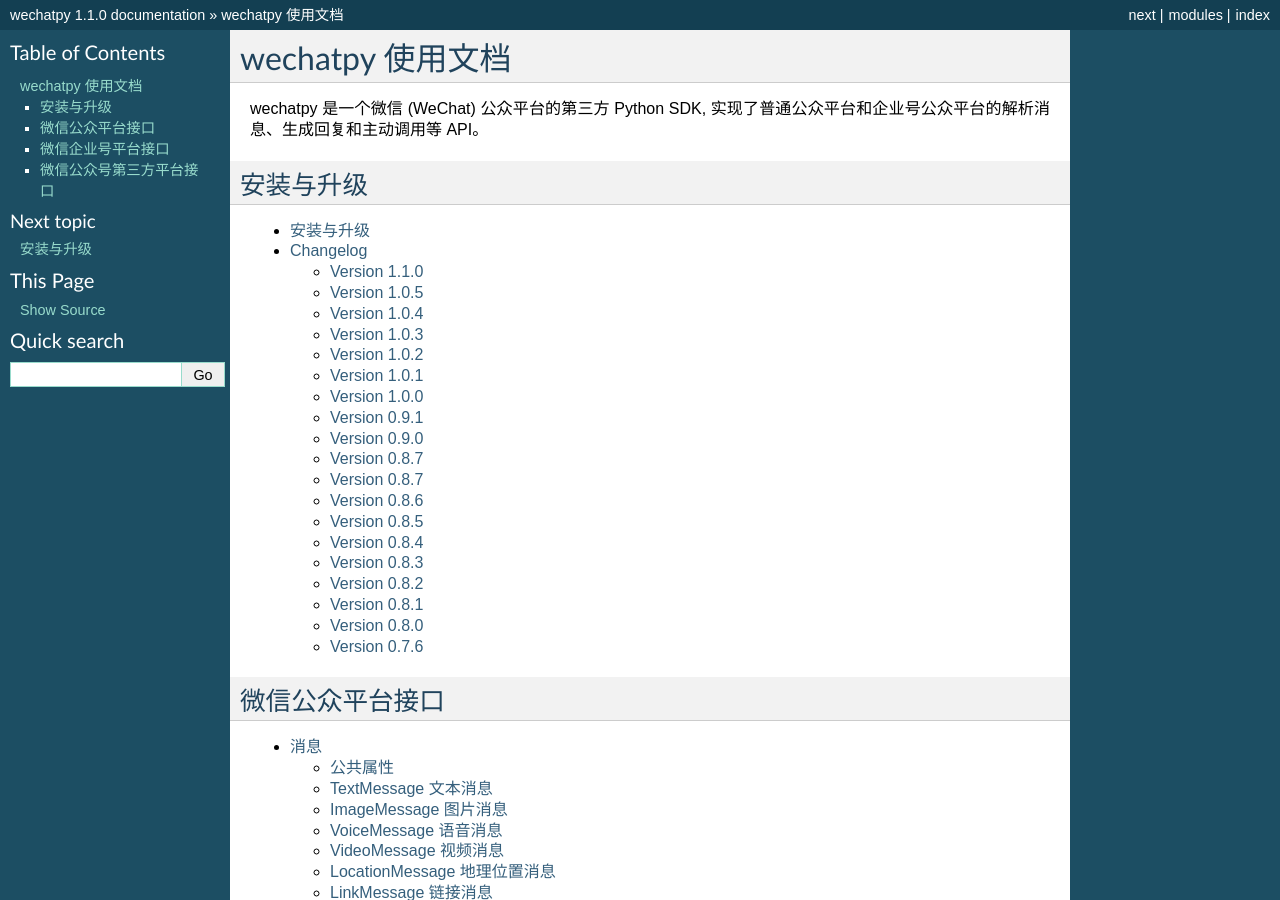
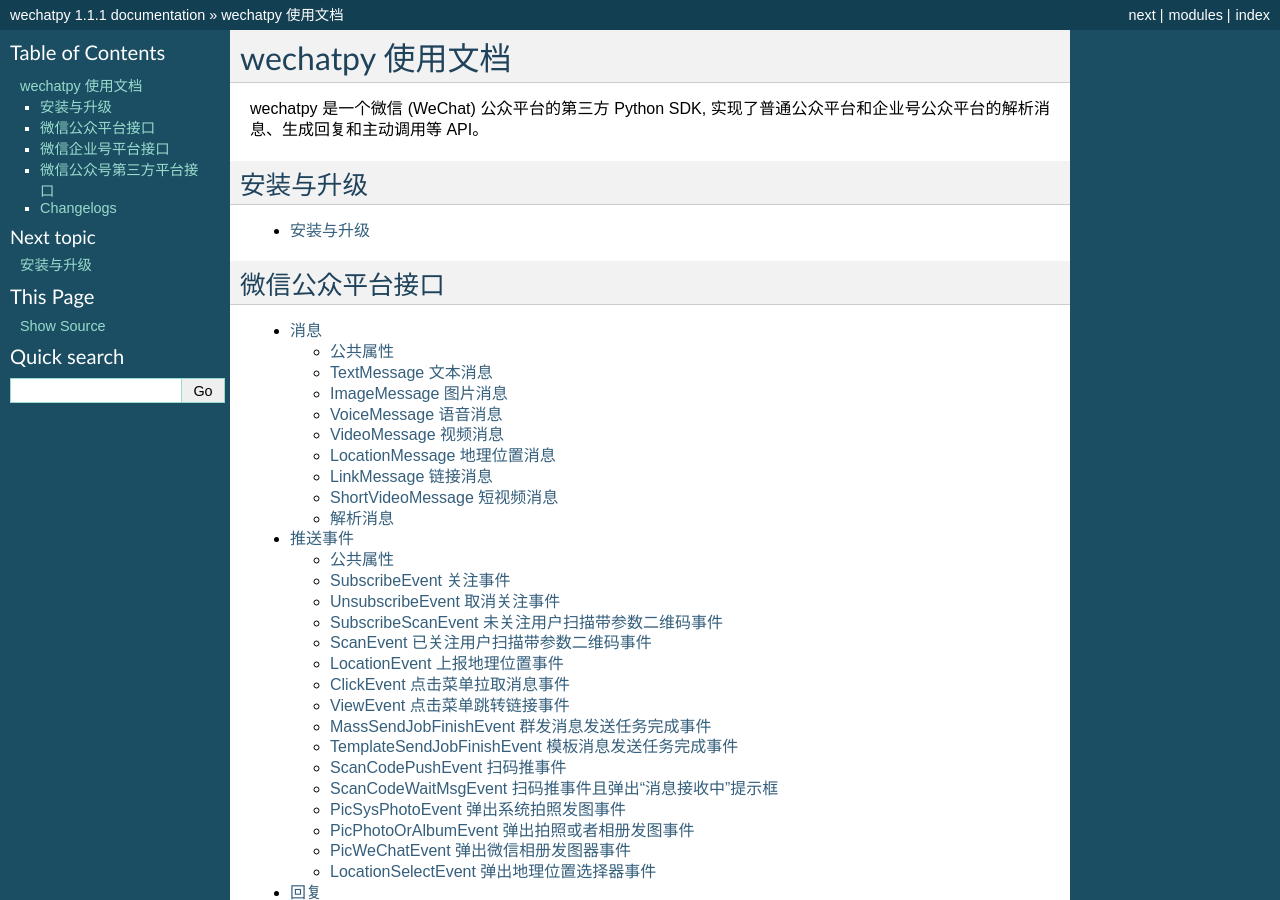
Before and after one commit to wechatpy/wechatpy, a Sphinx documentation site: the page built from docs/index.rst, in a window 1280 px wide and 900 px high. Built offline with Sphinx 7.4.7, drawn with Linux system fonts in a browser that asks for light colours; some of the changed text lies outside the part shown.

```diff
--- a/docs/changelog.rst
+++ b/docs/changelog.rst
@@ -1,5 +1,9 @@
 Changelog
 ================
+
+Version 1.1.1
+-------------------
++ 修复微信支付 JS API 签名问题
 
 Version 1.1.0
 -------------------
--- a/docs/index.rst
+++ b/docs/index.rst
@@ -15,7 +15,6 @@ wechatpy 是一个微信 (WeChat) 公众平台的第三方 Python SDK, 实现了
    :maxdepth: 2
 
    install
-   changelog
 
 微信公众平台接口
 -------------------
@@ -41,3 +40,12 @@ TODO: 待完善
    :maxdepth: 2
 
    component
+
+
+Changelogs
+---------------
+
+.. toctree::
+   :maxdepth: 2
+
+   changelog
--- a/setup.py
+++ b/setup.py
@@ -14,7 +14,7 @@ with open('requirements.txt') as f:
 
 setup(
     name='wechatpy',
-    version='1.1.0',
+    version='1.1.1',
     author='messense',
     author_email='messense@icloud.com',
     url='https://github.com/messense/wechatpy',
--- a/wechatpy/__init__.py
+++ b/wechatpy/__init__.py
@@ -12,5 +12,5 @@ from wechatpy.exceptions import WeChatPayException  # NOQA
 from wechatpy.component import WeChatComponent  # NOQA
 
 
-__version__ = '1.1.0'
+__version__ = '1.1.1'
 __author__ = 'messense'
```
